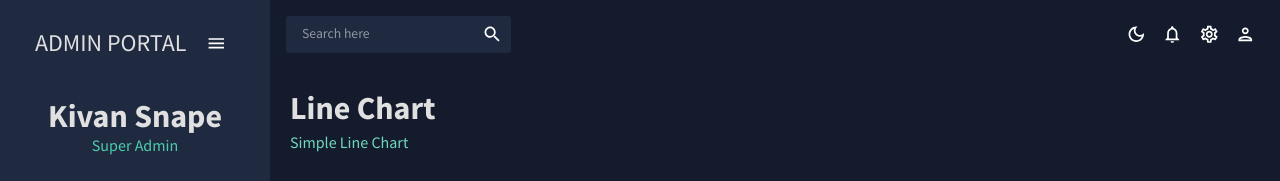
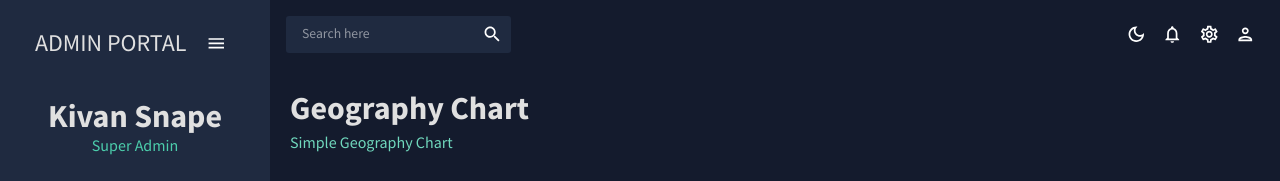
Before and after one commit to xxviiihours/admin-dashboard-app, a React (Create React App) app in the folder admin-ui/: page /geography in a window 1280 px wide. Shown: the top 181 px of the page. Built offline with nearby package versions, Linux system fonts and the light colour scheme.

Commit message:
Fixed Geography Title Page

```diff
--- a/admin-ui/src/views/Geography/index.jsx
+++ b/admin-ui/src/views/Geography/index.jsx
@@ -10,7 +10,7 @@ const Geography = () => {
 
   return (
     <Box m={'20px'}>
-			<ContentHeader title={'Line Chart'} subtitle={'Simple Line Chart'} />
+			<ContentHeader title={'Geography Chart'} subtitle={'Simple Geography Chart'} />
       <Box height={"75vh"} border={`1px solid ${colors.grey[100]}`} borderRadius={'4px'}>
         <GeographyChart />
       </Box>
```
